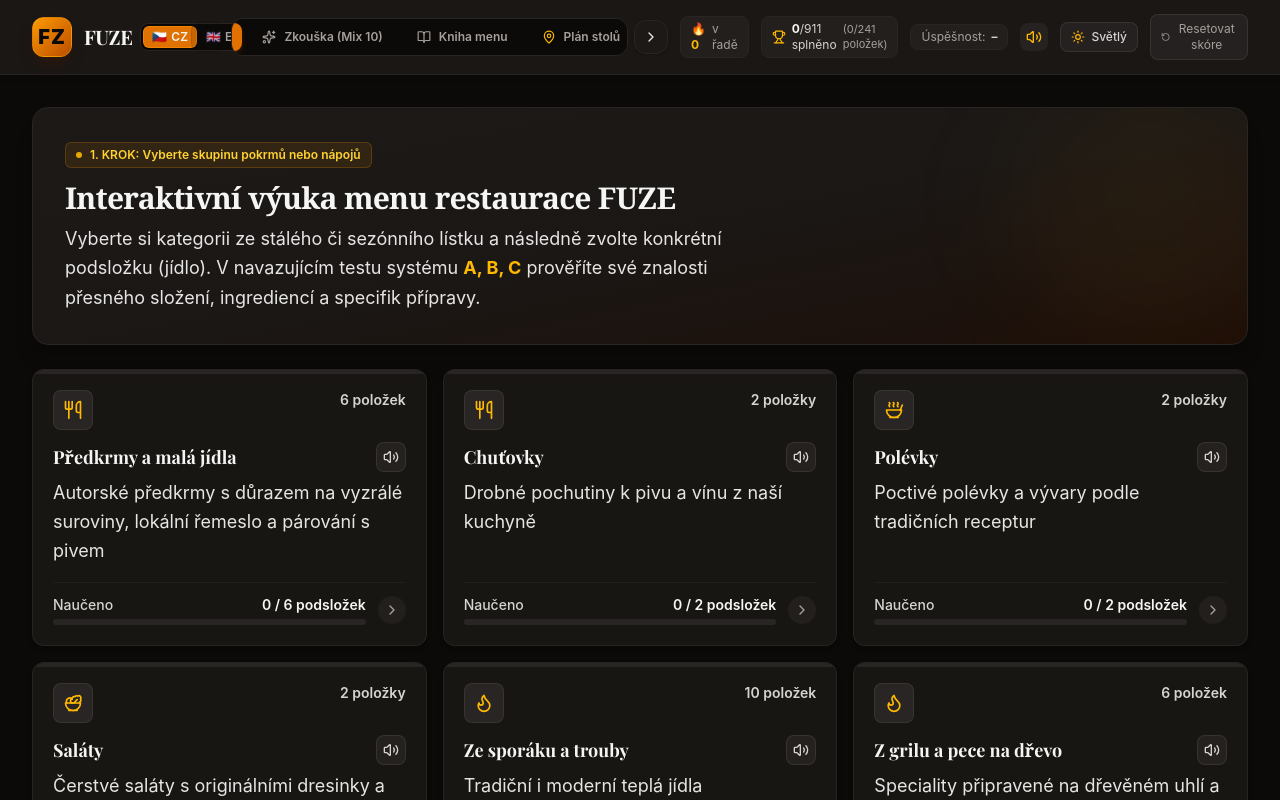
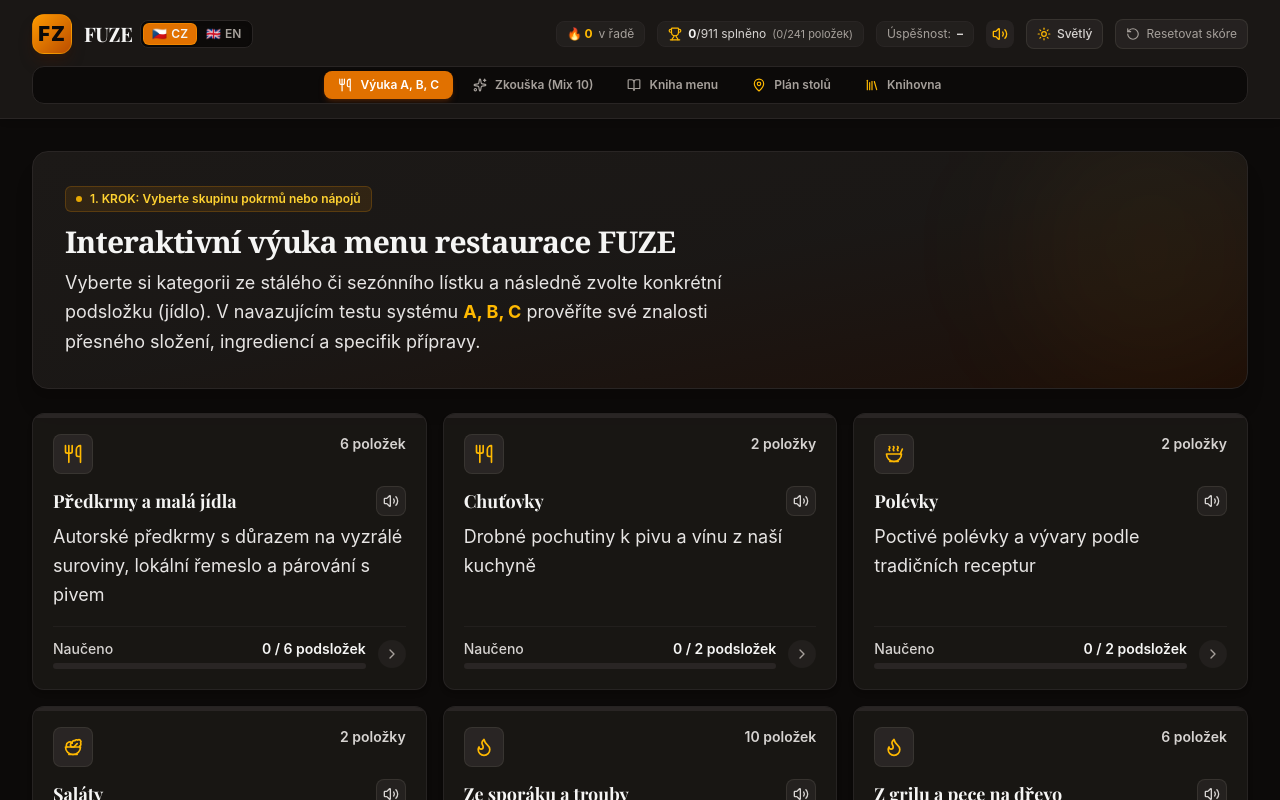
Before and after one commit to rzounekjan/fuze, a React (Vite) app: page / in a window 1280 px wide. Shown: the top 800 px of the page. Built offline with nearby package versions, Linux system fonts and the light colour scheme; a web font is replaced by a local one.

Commit message:
style: fix header layout overlap on mid-sized screens
Add responsive CSS rules to prevent navigation overlap between the language switcher and menu items on screens between 1000px and 1320px by wrapping the navigation tabs.

```diff
--- a/src/components/Header.tsx
+++ b/src/components/Header.tsx
@@ -90,9 +90,9 @@
   return (
     <header className="border-b border-stone-800 bg-stone-900/95 backdrop-blur-md sticky top-0 z-50 shadow-md transition-shadow">
       <div className="max-w-7xl mx-auto px-4 sm:px-6 lg:px-8 py-3 sm:py-3.5">
-        <div className="flex flex-col lg:flex-row items-center justify-between gap-3">
+        <div className="header-nav-container flex flex-col lg:flex-row items-center justify-between gap-3 lg:gap-4 flex-wrap">
           {/* Logo & Brand */}
-          <div className="flex items-center gap-2 sm:gap-3 w-full lg:w-auto justify-between lg:justify-start min-w-0">
+          <div className="flex items-center gap-2 sm:gap-3 w-full lg:w-auto justify-between lg:justify-start min-w-0 shrink-0">
             <div className="flex items-center gap-2 sm:gap-3 min-w-0">
               <div className="w-9 h-9 sm:w-10 sm:h-10 rounded-xl bg-gradient-to-br from-amber-500 to-amber-700 flex items-center justify-center shadow-lg shadow-amber-950/40 text-stone-950 font-black tracking-wider text-base sm:text-xl border border-amber-400/30 shrink-0">
                 FZ
@@ -169,7 +169,7 @@
           </div>
 
           {/* Nav Tabs Container with Scroll Buttons on both sides */}
-          <div className="relative flex items-center w-full lg:w-auto min-w-0">
+          <div className="header-nav-tabs relative flex items-center w-full lg:w-auto min-w-0">
             {/* Tlačítko posunu doleva */}
             <button
               type="button"
--- a/src/index.css
+++ b/src/index.css
@@ -286,3 +286,36 @@
 html.light svg #floor-grid-pc path {
   stroke: #cbd5e1;
 }
+
+/* =========================================================================
+   FIX OVERLAP AT BREAKPOINT >= 1000px (language_switcher vs nav_bar_programs_library)
+   ========================================================================= */
+@media (min-width: 1000px) {
+  .header-nav-container {
+    display: flex;
+    flex-wrap: wrap;
+    align-items: center;
+    justify-content: space-between;
+    gap: 0.75rem 1.25rem;
+  }
+
+  .header-nav-tabs {
+    flex-shrink: 1;
+    min-width: 0;
+  }
+}
+
+@media (min-width: 1000px) and (max-width: 1320px) {
+  .header-nav-container {
+    display: flex;
+    flex-wrap: wrap;
+    justify-content: space-between;
+    gap: 0.75rem 1.25rem;
+  }
+
+  .header-nav-tabs {
+    order: 3;
+    width: 100%;
+    justify-content: center;
+  }
+}
```
